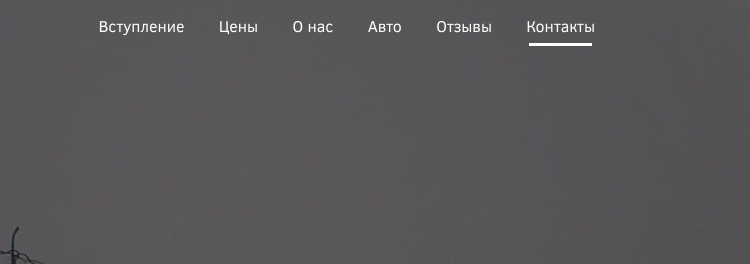
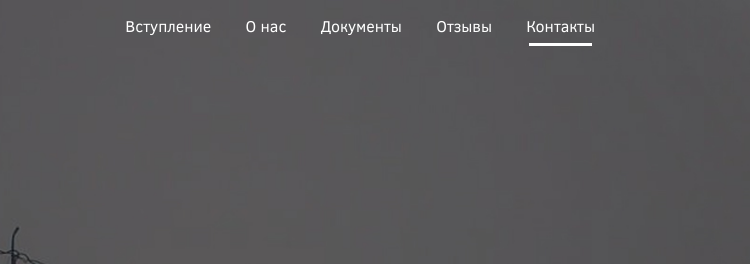
Before and after one commit to krylov71/krylov71.github.io, a plain HTML site: page index.html in a window 1280 px wide. Shown: the top 264 px of the page, 530-1280 px from the left. Drawn offline with Linux system fonts and the light colour scheme.

Commit message:
header update

```diff
--- a/index.html
+++ b/index.html
@@ -40,9 +40,8 @@ Body Content
             <a href="#" class="nav-triger"><span class="fa fa-navicon"></span></a>
             <ul class="main-menu nav">
                 <li><a href="#section0">Вступление</a></li>
-                <li><a href="#section1">Цены</a></li>
                 <li><a href="#section2">О нас</a></li>
-                <li><a href="#section3">Авто</a></li>
+                <li><a href="#section3">Документы</a></li>
                 <li><a href="#section4">Отзывы</a></li>
                 <li><a href="#section5">Контакты</a></li>
             </ul>
```
